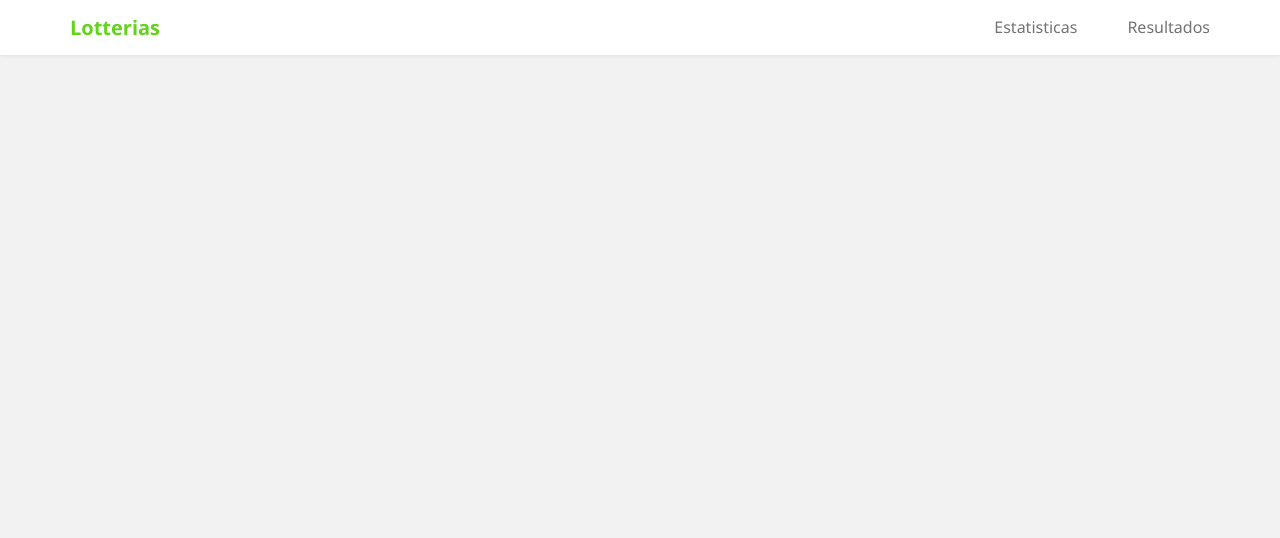
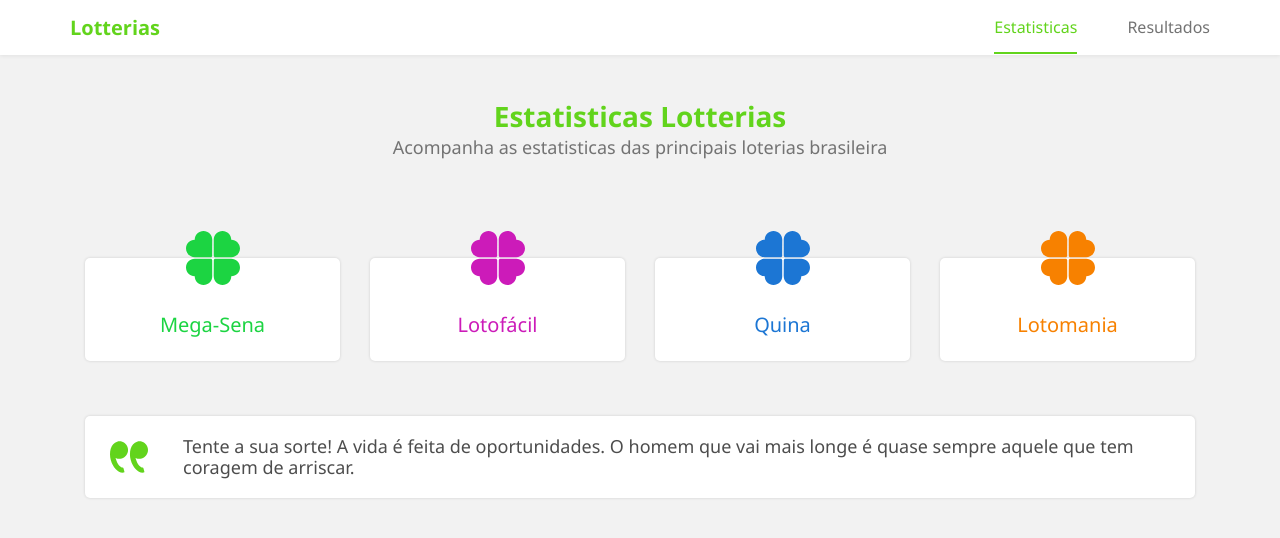
Before and after one commit to valmisson/Lottery-Statistics, a Vue app: page /estatistica/ in a window 1280 px wide. Shown: the top 538 px of the page. Built offline with nearby package versions, Linux system fonts and the light colour scheme.

Commit message:
defining the routes

```diff
--- a/src/components/home/LotteriesCard.vue
+++ b/src/components/home/LotteriesCard.vue
@@ -3,28 +3,28 @@
     <article class="lotteries__card col-6 col-md-3">
       <div class="card__content card">
         <img class="card__content-clover" src="@assets/images/clover-megasena.svg" alt="">
-        <router-link to="#" class="card__content-title mega-sena">Mega-Sena</router-link>
+        <router-link to="/estatistica/megasena" class="card__content-title mega-sena">Mega-Sena</router-link>
       </div>
     </article>
 
     <article class="lotteries__card col-6 col-md-3">
       <div class="card__content card">
         <img class="card__content-clover" src="@assets/images/clover-lotofacil.svg" alt="">
-        <router-link to="#" class="card__content-title lotofacil">Lotofácil</router-link>
+        <router-link to="/estatistica/lotofacil" class="card__content-title lotofacil">Lotofácil</router-link>
       </div>
     </article>
 
     <article class="lotteries__card col-6 col-md-3">
       <div class="card__content card">
         <img class="card__content-clover" src="@assets/images/clover-quina.svg" alt="">
-        <router-link to="#" class="card__content-title quina">Quina</router-link>
+        <router-link to="/estatistica/quina" class="card__content-title quina">Quina</router-link>
       </div>
     </article>
 
     <article class="lotteries__card col-6 col-md-3">
       <div class="card__content card">
         <img class="card__content-clover" src="@assets/images/clover-lotomania.svg" alt="">
-        <router-link to="#" class="card__content-title lotomania">Lotomania</router-link>
+        <router-link to="/estatistica/lotomania" class="card__content-title lotomania">Lotomania</router-link>
       </div>
     </article>
   </section>
--- a/src/components/layout/Header.vue
+++ b/src/components/layout/Header.vue
@@ -2,7 +2,7 @@
   <header class="layout__header">
     <div class="container">
       <div class="layout__header-row row">
-        <a href="/" class="layout__header-brand">Lotterias</a>
+        <a href="/estatistica/" class="layout__header-brand">Lotterias</a>
 
         <button @click="toggleMenu" class="menu__button">
           <span class="menu__button-cicle"></span>
@@ -12,8 +12,12 @@
 
         <nav ref="menu" class="layout__header-menu">
           <ul class="menu__content">
-            <li class="menu__item"><router-link to="/" class="menu__link">Estatisticas</router-link></li>
-            <li class="menu__item"><router-link to="#" class="menu__link">Resultados</router-link></li>
+            <li class="menu__item">
+              <router-link to="/estatistica/" class="menu__link">Estatisticas</router-link>
+            </li>
+            <li class="menu__item">
+              <router-link to="/resultado/" class="menu__link">Resultados</router-link>
+            </li>
           </ul>
         </nav>
       </div>
@@ -118,7 +122,7 @@
     font-weight: 500;
   }
 
-  .menu__link.router-link-exact-active {
+  .menu__link.router-link-active {
     color: var(--color-primary);
     position: relative;
   }
@@ -166,7 +170,7 @@
       padding-right: 0;
     }
 
-    .menu__link.router-link-exact-active::after {
+    .menu__link.router-link-active::after {
       background-color: var(--color-primary);
       content: '';
       cursor: default;
--- a/src/routes/router.js
+++ b/src/routes/router.js
@@ -1,9 +1,35 @@
 import Home from '@views/Home.vue'
+
+const Statistics = () => import(/* webpackChunkName: "statistics" */ '@views/Statistics.vue')
 
 export default [
   {
     path: '/',
-    name: 'home',
+    redirect: '/estatistica/'
+  },
+  {
+    path: '/estatistica/',
+    name: 'Home',
     component: Home
+  },
+  {
+    path: '/estatistica/megasena',
+    name: 'Mega-Sena',
+    component: Statistics
+  },
+  {
+    path: '/estatistica/lotofacil',
+    name: 'Lotofácil',
+    component: Statistics
+  },
+  {
+    path: '/estatistica/quina',
+    name: 'Quina',
+    component: Statistics
+  },
+  {
+    path: '/estatistica/lotomania',
+    name: 'Lotomania',
+    component: Statistics
   }
 ]
--- /dev/null
+++ b/src/views/Statistics.vue
@@ -0,0 +1,10 @@
+<template>
+  <main>Statistics</main>
+</template>
+
+<script>
+export default {
+  name: 'Statistics',
+  components: {}
+}
+</script>
```
